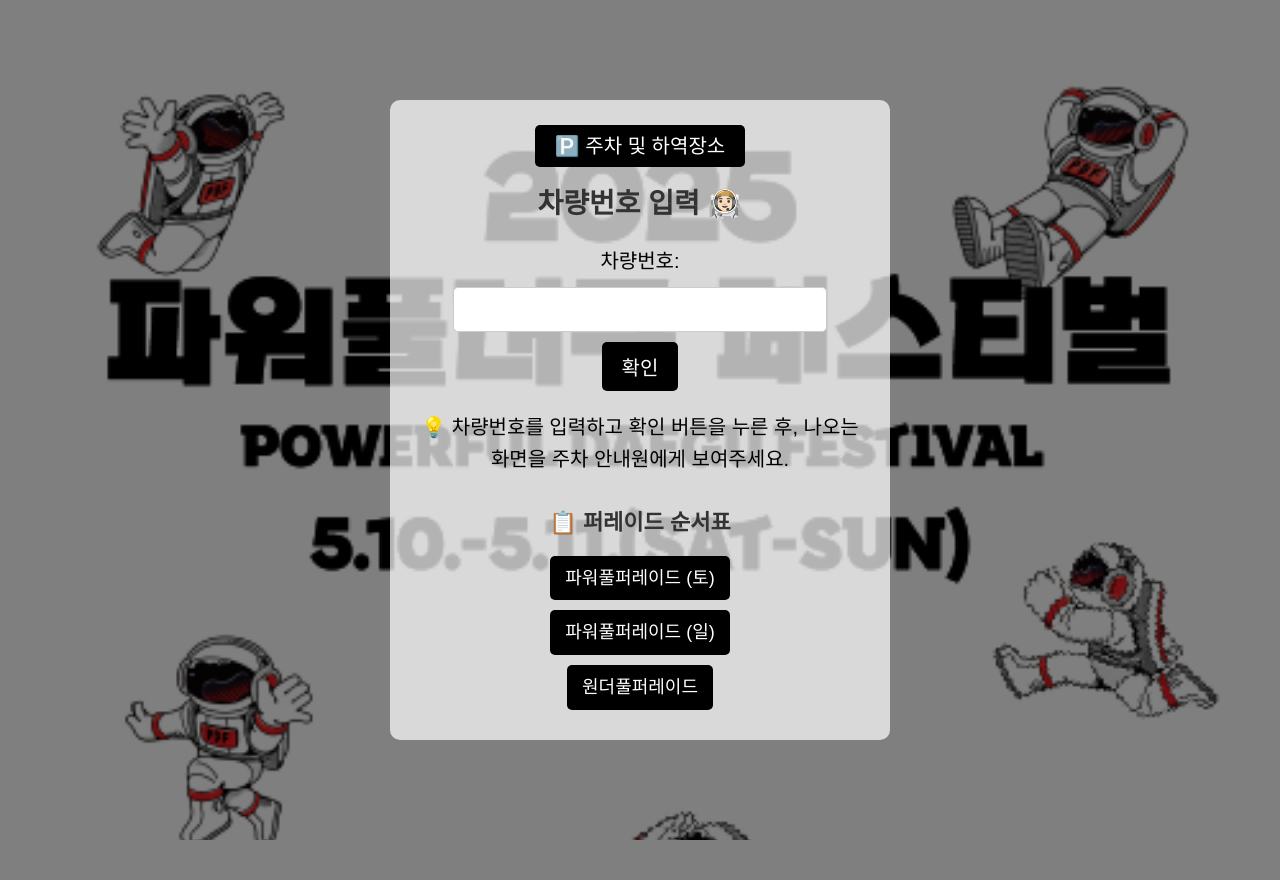
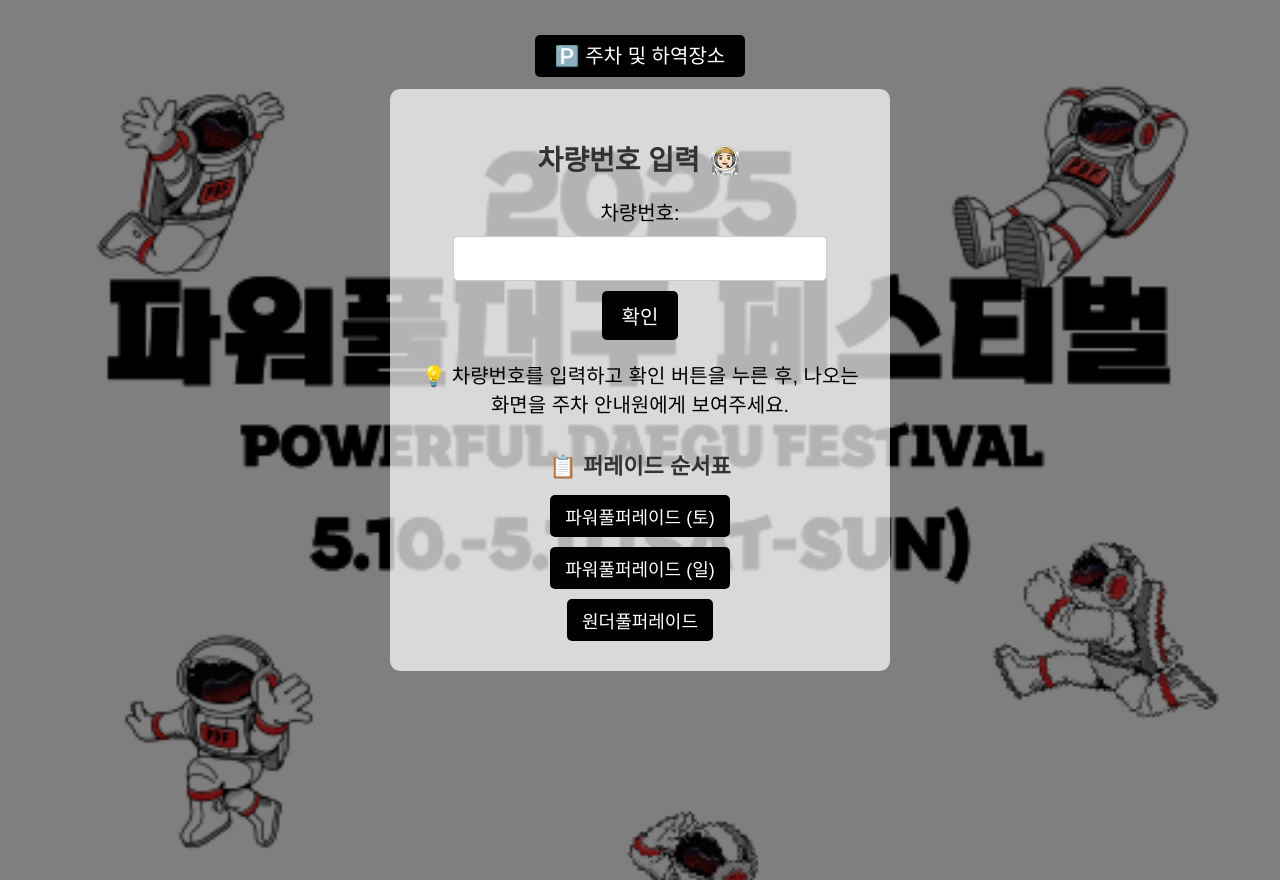
Before and after one commit to ahnonine/pdf_parking, a Flask app: page / in a window 1280 px wide. Before the commit the page ends 840 px from the top, so only its background shows below. Run offline with Flask 3, Linux system fonts and the light colour scheme.

Commit message:
Update index.html

```diff
--- a/templates/index.html
+++ b/templates/index.html
@@ -8,7 +8,6 @@
     body {
       font-size: 20px;
       font-family: 'Arial', sans-serif;
-      line-height: 1.6;
       margin: 0;
       padding: 0;
       background-image: url("{{ url_for('static', filename='images/background_image.png') }}");
@@ -19,13 +18,33 @@
 
     .container {
       display: flex;
-      justify-content: center;
+      flex-direction: column;
       align-items: center;
       min-height: 100vh;
       background-color: rgba(0, 0, 0, 0.5);
-      padding: 20px;
+      padding: 40px 20px;
     }
 
+    /* 🔼 주차 버튼 (외부 상단) */
+    .top-button-outside {
+      margin-bottom: 20px;
+    }
+
+    .top-button-outside a.button {
+      background-color: #000000;
+      color: white;
+      padding: 10px 20px;
+      border-radius: 5px;
+      text-decoration: none;
+      font-size: 1em;
+      transition: background-color 0.3s ease;
+    }
+
+    .top-button-outside a.button:hover {
+      background-color: #333333;
+    }
+
+    /* 🔽 차량번호 박스 */
     .content {
       background-color: rgba(255, 255, 255, 0.7);
       padding: 30px;
@@ -36,26 +55,6 @@
       box-sizing: border-box;
     }
 
-    /* 🅿️ 주차 버튼 스타일 */
-    .top-button {
-      margin-bottom: 20px;
-    }
-
-    .top-button a.button {
-      background-color: #000000;
-      color: white;
-      padding: 10px 20px;
-      border-radius: 5px;
-      text-decoration: none;
-      font-size: 1em;
-      transition: background-color 0.3s ease;
-    }
-
-    .top-button a.button:hover {
-      background-color: #333333;
-    }
-
-    /* 타이틀 */
     h1 {
       font-size: 28px;
       color: #333;
@@ -94,7 +93,6 @@
       background-color: #333333;
     }
 
-    /* 퍼레이드 섹션 */
     .parade-section {
       margin-top: 30px;
     }
@@ -127,7 +125,7 @@
     }
 
     @media (max-width: 768px) {
-      .content, .top-button a.button, .parade-buttons a {
+      .content, .top-button-outside a.button, .parade-buttons a {
         width: 90%;
       }
     }
@@ -136,14 +134,14 @@
 <body>
 
   <div class="container">
+
+    <!-- 🔼 차량박스 외부 위에 있는 주차 버튼 -->
+    <div class="top-button-outside">
+      <a href="/parking" class="button">🅿️ 주차 및 하역장소</a>
+    </div>
+
+    <!-- 🔽 차량번호 입력 박스 -->
     <div class="content">
-
-      <!-- 🔼 주차 및 하역장소 버튼 -->
-      <div class="top-button">
-        <a href="/parking" class="button">🅿️ 주차 및 하역장소</a>
-      </div>
-
-      <!-- 차량번호 입력 -->
       <h1>차량번호 입력 🧑🏻‍🚀</h1>
 
       <form method="POST" action="/check">
@@ -154,7 +152,6 @@
 
       <p>💡 차량번호를 입력하고 확인 버튼을 누른 후, 나오는 화면을 주차 안내원에게 보여주세요.</p>
 
-      <!-- 🔽 퍼레이드 순서표 버튼 -->
       <div class="parade-section">
         <h2>📋 퍼레이드 순서표</h2>
         <div class="parade-buttons">
@@ -163,8 +160,8 @@
           <a href="/schedule/wonderful">원더풀퍼레이드</a>
         </div>
       </div>
+    </div>
 
-    </div>
   </div>
 
 </body>
```
